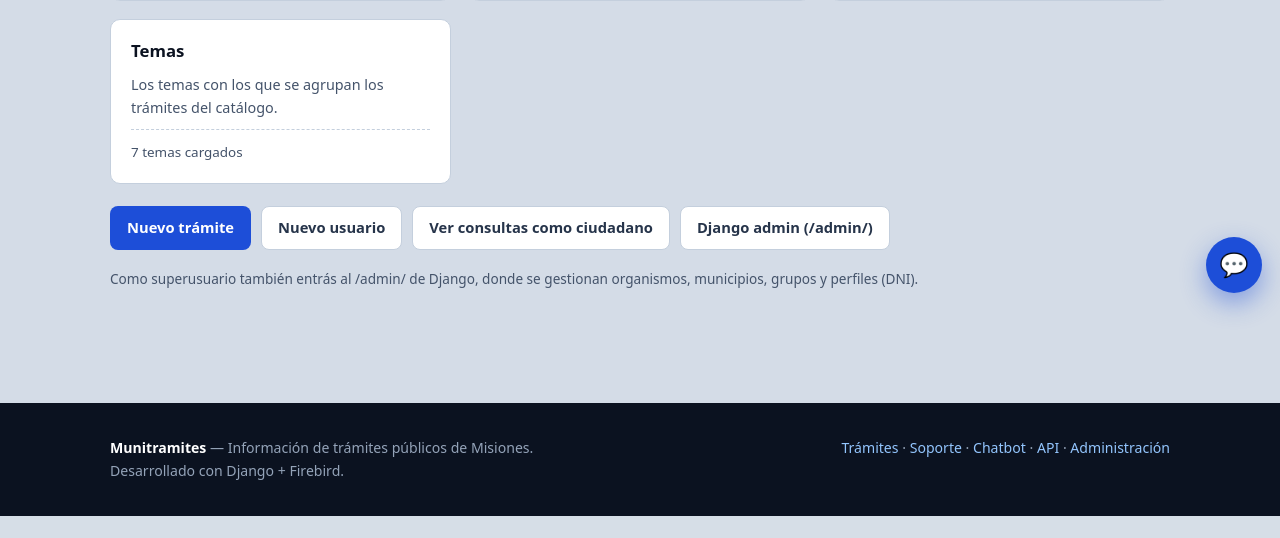
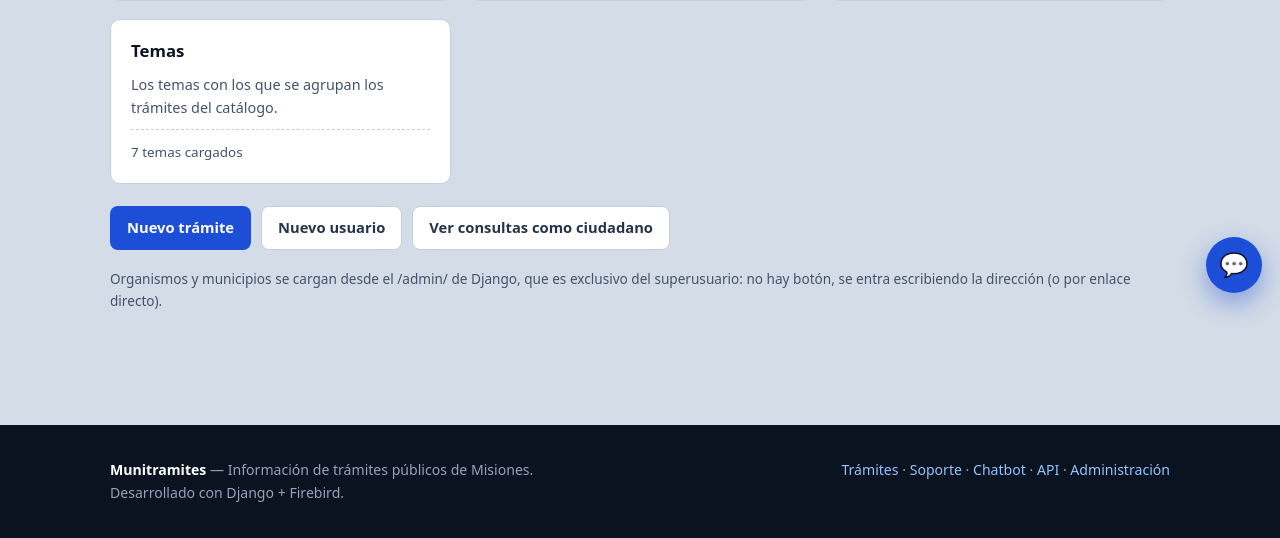
Before and after one commit to guilldev08/pp1_munitramites, a Django app: page /panel/ in a window 1280 px wide. Shown: the part 489-1027 px from the top of the page. Before the commit the page ends 1005 px from the top, so only its background shows below. Run offline with Django 5.2, Linux system fonts and the light colour scheme; a user stored in the database is signed in; data comes from the database, SQL or seed files in the repository; tables that the repository leaves empty hold one stand-in row (values such as "Sample post").

Commit message:
sin boton al /admin/ en el panel: solo enlace directo (y excluye usuarios.txt de git)

```diff
--- a/munitramites/templates/panel/dashboard.html
+++ b/munitramites/templates/panel/dashboard.html
@@ -50,18 +50,11 @@
     <a class="boton boton--secundario" href="{% url 'panel_usuario_nuevo' %}">Nuevo usuario</a>
   {% endif %}
   <a class="boton boton--secundario" href="{% url 'consultas' %}">Ver consultas como ciudadano</a>
-  {% if es_superusuario %}
-    <a class="boton boton--secundario" href="{% url 'admin:index' %}">Django admin (/admin/)</a>
-  {% endif %}
 </div>
 
 <p class="texto-suave texto-chico" style="margin-top: 18px">
-  {% if es_superusuario %}
-    Como superusuario también entrás al /admin/ de Django, donde se gestionan
-    organismos, municipios, grupos y perfiles (DNI).
-  {% else %}
-    Organismos y municipios se cargan desde el /admin/ de Django, que es
-    exclusivo del superusuario.
-  {% endif %}
+  Organismos y municipios se cargan desde el /admin/ de Django, que es
+  exclusivo del superusuario: no hay botón, se entra escribiendo la
+  dirección (o por enlace directo).
 </p>
 {% endblock %}
--- a/munitramites/views/panel.py
+++ b/munitramites/views/panel.py
@@ -107,7 +107,6 @@ def panel(request):
         'consultas_total': consultas.count(),
         'usuarios': User.objects.filter(is_active=True).count(),
         'temas': Tema.objects.count(),
-        'es_superusuario': request.user.is_superuser,
     }
     return render(request, 'panel/dashboard.html', contexto)
 
```
Also changed, not shown: munitramites/tests/test_panel.py (+2 -2 lines), 1 other file.
